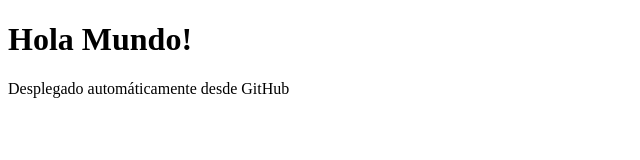
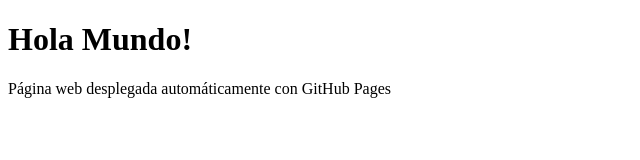
Before and after one commit to alenj-1/Electiva2, a plain HTML site: page index.html in a window 1280 px wide. Shown: the whole page, without its empty margins (0-640 px from the left). Drawn offline with Linux system fonts and the light colour scheme.

Commit message:
Prueba de automatización de la página

```diff
--- a/index.html
+++ b/index.html
@@ -7,6 +7,6 @@
   </head>
   <body>
     <h1>Hola Mundo!</h1>
-    <p>Desplegado automáticamente desde GitHub</p>
+    <p>Página web desplegada automáticamente con GitHub Pages</p>
   </body>
 </html>
```
